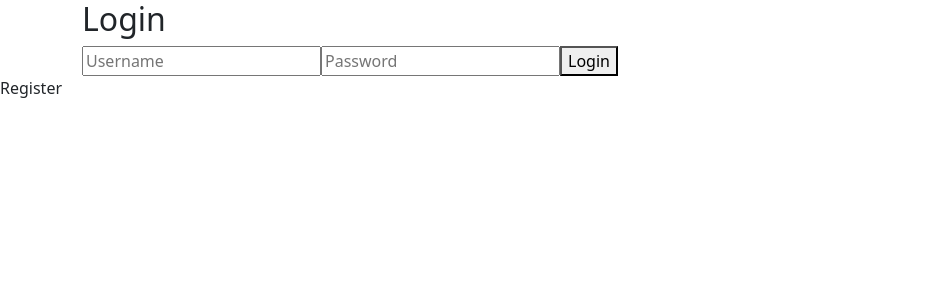
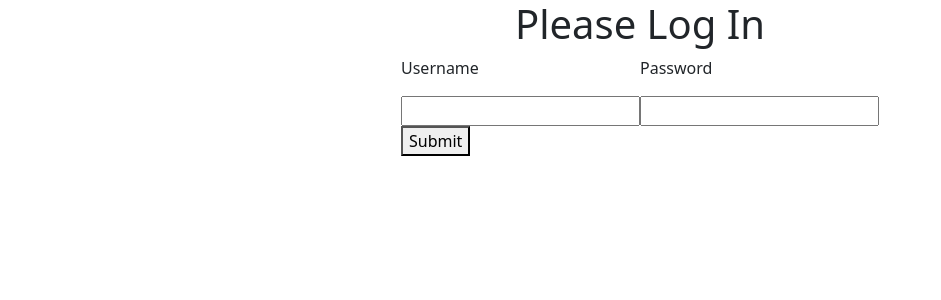
Before and after one commit to ArtsemStankevich/15-minute-admin, a React (Create React App) app: page / in a window 1280 px wide. Shown: the top 300 px of the page, without its empty margins (0-941 px from the left). Built offline with nearby package versions, Linux system fonts and the light colour scheme.

Commit message:
add workng authorization

```diff
--- a/package.json
+++ b/package.json
@@ -17,6 +17,7 @@
     "google-map-react": "^2.2.1",
     "react": "^18.2.0",
     "react-dom": "^18.2.0",
+    "react-router-dom": "^6.18.0",
     "react-scripts": "5.0.1",
     "react-table": "^7.8.0",
     "reactstrap": "^9.2.1",
--- a/src/App.css
+++ b/src/App.css
@@ -1,38 +1,3 @@
-.App {
-  text-align: center;
+.wrapper {
+  padding: 20px;
 }
-
-.App-logo {
-  height: 40vmin;
-  pointer-events: none;
-}
-
-@media (prefers-reduced-motion: no-preference) {
-  .App-logo {
-    animation: App-logo-spin infinite 20s linear;
-  }
-}
-
-.App-header {
-  background-color: #282c34;
-  min-height: 100vh;
-  display: flex;
-  flex-direction: column;
-  align-items: center;
-  justify-content: center;
-  font-size: calc(10px + 2vmin);
-  color: white;
-}
-
-.App-link {
-  color: #61dafb;
-}
-
-@keyframes App-logo-spin {
-  from {
-    transform: rotate(0deg);
-  }
-  to {
-    transform: rotate(360deg);
-  }
-}
--- a/src/App.js
+++ b/src/App.js
@@ -1,31 +1,29 @@
-import React, { useState } from 'react';
+import React from 'react';
 import Header from './components/Header';
-import AuthPage from './components/authorization/AuthPage';
+import './App.css';
+import AuthLogin from './components/authorization/AuthLogin';
+import useToken from './useToken';
+
+
 
 function App() {
-  const [isAuthenticated, setIsAuthenticated] = useState(false);
 
-  const handleLogin = () => {
-    // Tutaj możesz umieścić logikę logowania, np. poprzez zapytanie do serwera
-    // Po poprawnym zalogowaniu ustaw stan isAuthenticated na true
-    setIsAuthenticated(true);
-  };
+  const { token, setToken } = useToken();
 
-  const handleLogout = () => {
-    // Tutaj możesz umieścić logikę wylogowania, np. poprzez zapytanie do serwera
-    // Po poprawnym wylogowaniu ustaw stan isAuthenticated na false
-    setIsAuthenticated(false);
-  };
+
+  console.log(token)
+
+  if(!token) {
+    return <AuthLogin setToken={setToken} />
+  }
 
   return (
     <div>
-      {isAuthenticated ? (
-        <Header onLogout={handleLogout} />
-      ) : (
-        <AuthPage onLogin={handleLogin} />
-      )}
+      <Header />
     </div>
   );
-}
+
+
+  }
 
 export default App;
--- a/src/components/authorization/AuthLogin.jsx
+++ b/src/components/authorization/AuthLogin.jsx
@@ -1,33 +1,64 @@
-import React, { useState } from 'react';
+import React , { useState } from 'react';
+import './Login.css';
+import PropTypes from 'prop-types';
 
-function AuthLogin ({ onLogin }){
-  const [username, setUsername] = useState('');
-  const [password, setPassword] = useState('');
 
-  const handleLogin = () => {
-    // Tutaj możesz umieścić logikę logowania, np. poprzez zapytanie do serwera
-    // Po poprawnym zalogowaniu wywołaj funkcję onLogin przekazaną jako prop
-    onLogin();
-  };
+async function loginUser(credentials) {
+    return fetch('https://15minadmin.1213213.xyz/users/token/', {
+      method: 'POST',
+      headers: {
+        'Content-Type': 'application/json'
+      },
+      body: JSON.stringify(credentials)
+    })
+    .then(response => {
+      if (!response.ok) {
+        throw new Error('Network response was not ok');
+      }
+      return response.json();
+    })
+    .then(data => data.access);
+  }
 
-  return (
-    <div>
-      <h2>Login</h2>
-      <input
-        type="text"
-        placeholder="Username"
-        value={username}
-        onChange={(e) => setUsername(e.target.value)}
-      />
-      <input
-        type="password"
-        placeholder="Password"
-        value={password}
-        onChange={(e) => setPassword(e.target.value)}
-      />
-      <button onClick={handleLogin}>Login</button>
-    </div>
-  );
-};
+export default function AuthLogin( { setToken } ) {
 
-export default AuthLogin;
+    const handleSubmit = async e => {
+        e.preventDefault();
+        try {
+          const token = await loginUser({
+            username,
+            password
+          });
+          console.log(token);
+          setToken(token);
+        } catch (error) {
+          console.error('Error logging in:', error.message);
+        }
+      };
+
+
+    const [username, setUserName] = useState();
+    const [password, setPassword] = useState();
+    return(
+        <div className="login-wrapper">
+        <h1>Please Log In</h1>
+        <form onSubmit={handleSubmit} >
+            <label>
+            <p>Username</p>
+            <input type="text" onChange={e => setUserName(e.target.value)}/>
+            </label>
+            <label>
+            <p>Password</p>
+            <input type="password" onChange={e => setPassword(e.target.value)}/>
+            </label>
+            <div>
+            <button type="submit">Submit</button>
+            </div>
+        </form>
+        </div>
+  )
+}
+
+AuthLogin.propTypes = {
+    setToken: PropTypes.func.isRequired
+}
--- a/src/components/authorization/AuthPage.jsx
+++ /dev/null
@@ -1,32 +0,0 @@
-import React, { useState } from 'react';
-import AuthLogin from './AuthLogin';
-import AuthRegister from './AuthRegister';
-
-function AuthPage ({ onLogin }) {
-  const [isLogginActive, setIsLogginActive] = useState(true);
-
-  const changeState = () => {
-    setIsLogginActive((prevState) => !prevState);
-  };
-
-  return (
-    <div>
-      <div className="container">
-        {isLogginActive ? <AuthLogin onLogin={onLogin} /> : <AuthRegister />}
-      </div>
-      <RightSide current={isLogginActive ? 'Register' : 'Login'} onClick={changeState} />
-    </div>
-  );
-};
-
-const RightSide = ({ current, onClick }) => {
-  return (
-    <div className="right-side" onClick={onClick}>
-      <div className="inner-container">
-        <div className="text">{current}</div>
-      </div>
-    </div>
-  );
-};
-
-export default AuthPage;
--- a/src/components/authorization/AuthRegister.jsx
+++ /dev/null
@@ -1,31 +0,0 @@
-import React, { useState } from 'react';
-
-function AuthRegister(){
-  const [username, setUsername] = useState('');
-  const [password, setPassword] = useState('');
-
-  const handleRegister = () => {
-    // Tutaj możesz umieścić logikę rejestracji, np. poprzez zapytanie do serwera
-  };
-
-  return (
-    <div>
-      <h2>Register</h2>
-      <input
-        type="text"
-        placeholder="Username"
-        value={username}
-        onChange={(e) => setUsername(e.target.value)}
-      />
-      <input
-        type="password"
-        placeholder="Password"
-        value={password}
-        onChange={(e) => setPassword(e.target.value)}
-      />
-      <button onClick={handleRegister}>Register</button>
-    </div>
-  );
-};
-
-export default AuthRegister;
--- /dev/null
+++ b/src/components/authorization/Login.css
@@ -0,0 +1,5 @@
+.login-wrapper {
+    display: flex;
+    flex-direction: column;
+    align-items: center;
+}
--- /dev/null
+++ b/src/useToken.jsx
@@ -0,0 +1,22 @@
+import { useState } from 'react';
+
+export default function useToken() {
+  const getToken = () => {
+    const tokenString = sessionStorage.getItem('token');
+    const userToken = JSON.parse(tokenString);
+    return userToken
+  };
+
+  const [token, setToken] = useState(getToken());
+
+  const saveToken = userToken => {
+    sessionStorage.setItem('token', JSON.stringify(userToken));
+    setToken(userToken.token);
+  };
+
+  return {
+    setToken: saveToken,
+    token
+  }
+
+}
```
Also changed, not shown: 1 other file (tests, documents, lock files or other folders).
